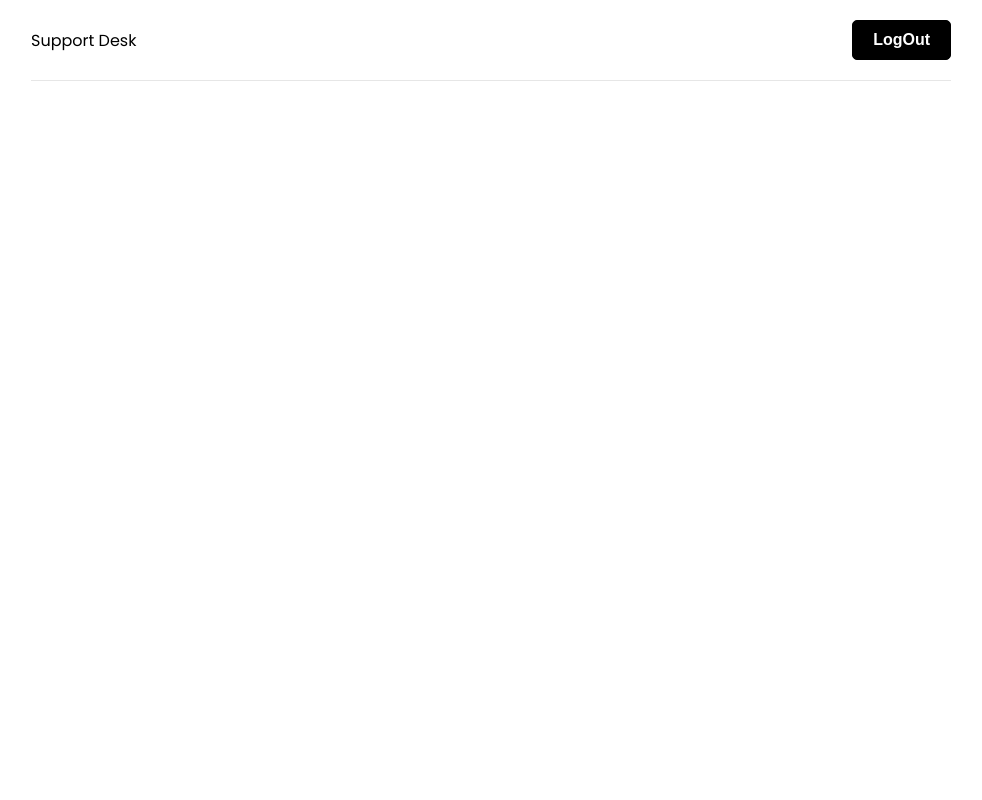
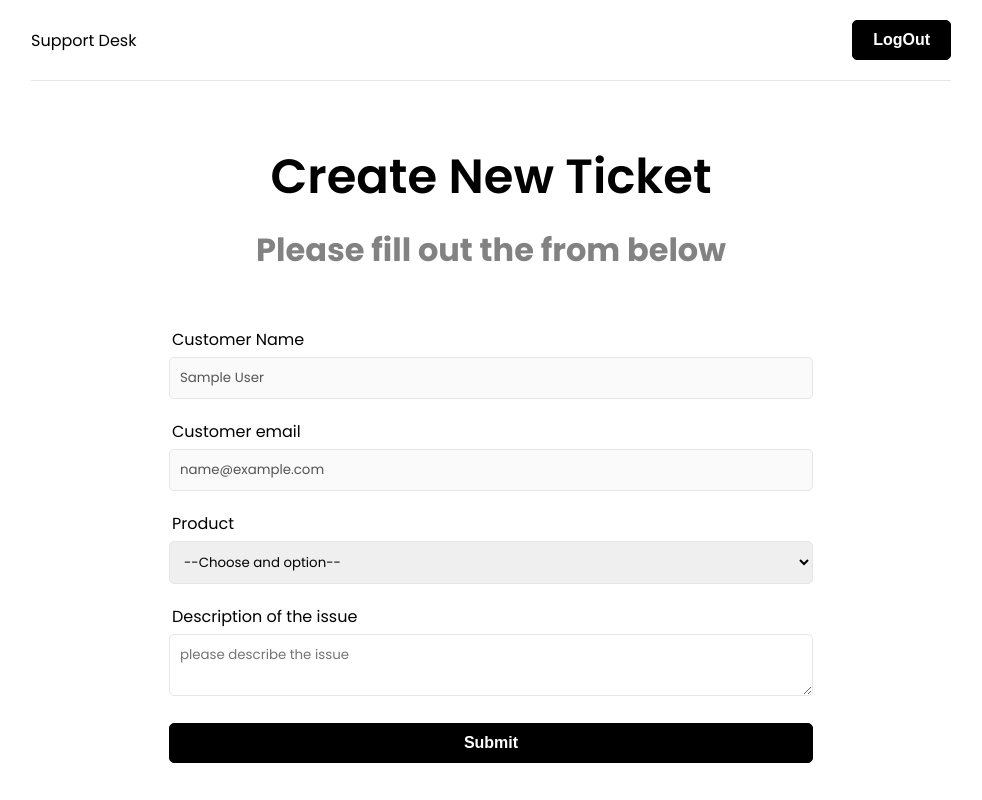
Before and after one commit to keerthimac/sequelize-testing, a React (Create React App) app in the folder frontend/: page /new-ticket in a window 1280 px wide. Before the commit this address had no page. Shown: the whole page, without its empty margins (149-1131 px from the left). Built offline with nearby package versions, Linux system fonts and the light colour scheme; sample sign-in values are in the browser's storage.

Commit message:
create ticket back & front

```diff
--- a/frontend/src/App.js
+++ b/frontend/src/App.js
@@ -7,6 +7,8 @@
 import Home from "./pages/Home";
 import Login from "./pages/Login";
 import Register from "./pages/Register";
+import NewTicket from "./pages/NewTicket";
+import PrivateRoutes from "./components/PrivateRoutes";
 
 function App() {
   return (
@@ -18,6 +20,10 @@
             <Route path='/' element={<Home />} />
             <Route path='/login' element={<Login />} />
             <Route path='/register' element={<Register />} />
+            <Route path='/register' element={<Register />} />
+            <Route path='/new-ticket' element={<PrivateRoutes />}>
+              <Route path='/new-ticket' element={<NewTicket />} />
+            </Route>
           </Routes>
         </div>
       </Router>
--- a/frontend/src/app/store.js
+++ b/frontend/src/app/store.js
@@ -1,8 +1,10 @@
 import { configureStore } from "@reduxjs/toolkit";
 import authReducer from "../features/auth/authSlice";
+import ticketReducer from "../features/ticket/ticketSlice";
 
 export const store = configureStore({
   reducer: {
     auth: authReducer,
+    ticket: ticketReducer,
   },
 });
--- /dev/null
+++ b/frontend/src/components/PrivateRoutes.jsx
@@ -0,0 +1,14 @@
+import { Navigate, Outlet } from "react-router-dom";
+import { useAuthStatus } from "../hook/useAuthStatus";
+import Spinner from "./Spinner";
+
+function PrivateRoutes() {
+  const { loggedIn, checkingStatus } = useAuthStatus();
+
+  if (checkingStatus) {
+    return <Spinner />;
+  }
+  return loggedIn ? <Outlet /> : <Navigate to='/login' />;
+}
+
+export default PrivateRoutes;
--- /dev/null
+++ b/frontend/src/features/ticket/ticketService.js
@@ -0,0 +1,25 @@
+import axios from "axios";
+
+const API_URL = "/api/tickets";
+
+//Create Ticket
+const createTicket = async (ticket, token) => {
+  console.log(token);
+  const config = {
+    headers: {
+      Authorization: `Bearer ${token}`,
+    },
+  };
+  const response = await axios.post(API_URL, ticket, config);
+
+  //   if (response.data) {
+  //     localStorage.setItem("", JSON.stringify(response.data));
+  //   }
+  return response.data;
+};
+
+const ticketService = {
+  createTicket,
+};
+
+export default ticketService;
--- /dev/null
+++ b/frontend/src/features/ticket/ticketSlice.js
@@ -0,0 +1,62 @@
+import { createSlice, createAsyncThunk } from "@reduxjs/toolkit"; //1st step
+import ticketService from "./ticketService";
+
+const initialState = {
+  ticket: "",
+  tickets: {},
+  isError: false,
+  isSuccess: false,
+  isLoading: false,
+  message: "",
+};
+
+//create Ticket
+export const createTicket = createAsyncThunk(
+  "ticket/createTicket",
+  async (ticket, thunkAPI) => {
+    try {
+      const token = thunkAPI.getState().auth.user.token; // if we need another state data, ThunkAPI can use like this
+      return await ticketService.createTicket(ticket, token);
+    } catch (error) {
+      const message =
+        (error.response &&
+          error.response.data &&
+          error.response.data.message) ||
+        error.message ||
+        error.toString();
+      return thunkAPI.rejectWithValue(message);
+    }
+  }
+);
+
+export const ticketSlice = createSlice({
+  name: "ticket",
+  initialState,
+  reducers: {
+    reset: (state) => {
+      state.isError = false;
+      state.isLoading = false;
+      state.isSuccess = false;
+      state.message = "";
+    },
+  },
+  extraReducers: (builder) => {
+    builder.addCase(createTicket.pending, (state) => {
+      state.isLoading = true;
+    });
+    builder.addCase(createTicket.fulfilled, (state, action) => {
+      state.isLoading = false;
+      state.isSuccess = true;
+      state.message = "Ticket Submitted Successfully";
+    });
+    builder.addCase(createTicket.rejected, (state, action) => {
+      state.isLoading = false;
+      state.isError = true;
+      state.message = action.payload;
+      state.ticket = null;
+    });
+  },
+});
+
+export const { reset } = ticketSlice.actions;
+export default ticketSlice.reducer;
--- /dev/null
+++ b/frontend/src/hook/useAuthStatus.js
@@ -0,0 +1,20 @@
+import { useState, useEffect } from "react";
+import { useSelector } from "react-redux";
+
+export const useAuthStatus = () => {
+  const [loggedIn, setLoggedIn] = useState(false);
+  const [checkingStatus, setCheckingStatus] = useState(true);
+
+  const { user } = useSelector((state) => state.auth);
+
+  useEffect(() => {
+    if (user) {
+      setLoggedIn(true);
+    } else {
+      setLoggedIn(false);
+    }
+    setCheckingStatus(false);
+  }, [user]);
+
+  return { loggedIn, checkingStatus };
+};
--- /dev/null
+++ b/frontend/src/pages/NewTicket.jsx
@@ -0,0 +1,110 @@
+import { useState, useEffect } from "react";
+import { useSelector, useDispatch } from "react-redux";
+import { toast } from "react-toastify";
+import { createTicket } from "../features/ticket/ticketSlice";
+import { useNavigate } from "react-router-dom";
+import { reset } from "../features/ticket/ticketSlice";
+import Spinner from "../components/Spinner";
+
+function NewTicket() {
+  const { user } = useSelector((state) => state.auth);
+  const { isError, isLoading, isSuccess, message } = useSelector(
+    (state) => state.ticket
+  );
+
+  const dispatch = useDispatch();
+  const navigate = useNavigate();
+
+  const [name] = useState(user.name);
+  const [email] = useState(user.email);
+  const [formData, setFormData] = useState({
+    product: "",
+    description: "",
+  });
+
+  const { product, description } = formData;
+
+  useEffect(() => {
+    if (isError) {
+      toast.error(message);
+    }
+    if (isLoading) {
+      <Spinner />;
+    }
+    if (isSuccess) {
+      toast.success(message);
+      navigate("/");
+    }
+    dispatch(reset());
+  }, [isError, isLoading, isSuccess, user, dispatch, navigate, message]);
+
+  const onSubmit = (e) => {
+    e.preventDefault();
+    if (product === "" || description === "") {
+      toast.error("Please Fill all fields");
+    } else {
+      dispatch(createTicket(formData));
+    }
+  };
+
+  return (
+    <>
+      <section className='heading'>
+        <h1>Create New Ticket</h1>
+        <p>Please fill out the from below</p>
+      </section>
+      <section className='form'>
+        <div className='form-group'>
+          <label htmlFor='name'>Customer Name</label>
+          <input type='text' className='from-control' value={name} disabled />
+        </div>
+        <div className='form-group'>
+          <label htmlFor='email'>Customer email</label>
+          <input type='text' className='from-control' value={email} disabled />
+        </div>
+        <form onSubmit={onSubmit}>
+          <div className='form-group'>
+            <label htmlFor='product'>Product</label>
+            <select
+              name='product'
+              id='product'
+              value={product}
+              onChange={(e) =>
+                setFormData({
+                  ...formData,
+                  [e.target.name]: e.target.value,
+                })
+              }>
+              <option disabled={true} value=''>
+                --Choose and option--
+              </option>
+              <option value='iPhone'>iPhone</option>
+              <option value='Macbook Pro'>Macbook Pro</option>
+              <option value='iPad'>iPad</option>
+            </select>
+          </div>
+          <div className='form-group'>
+            <label htmlFor='product'>Description of the issue</label>
+            <textarea
+              name='description'
+              id='description'
+              value={description}
+              className='form-control'
+              onChange={(e) =>
+                setFormData({
+                  ...formData,
+                  [e.target.name]: e.target.value,
+                })
+              }
+              placeholder='please describe the issue'></textarea>
+          </div>
+          <div className='form-group'>
+            <button className='btn btn-block'>Submit</button>
+          </div>
+        </form>
+      </section>
+    </>
+  );
+}
+
+export default NewTicket;
```
Also changed, not shown: 1 other file (tests, documents, lock files or other folders).
